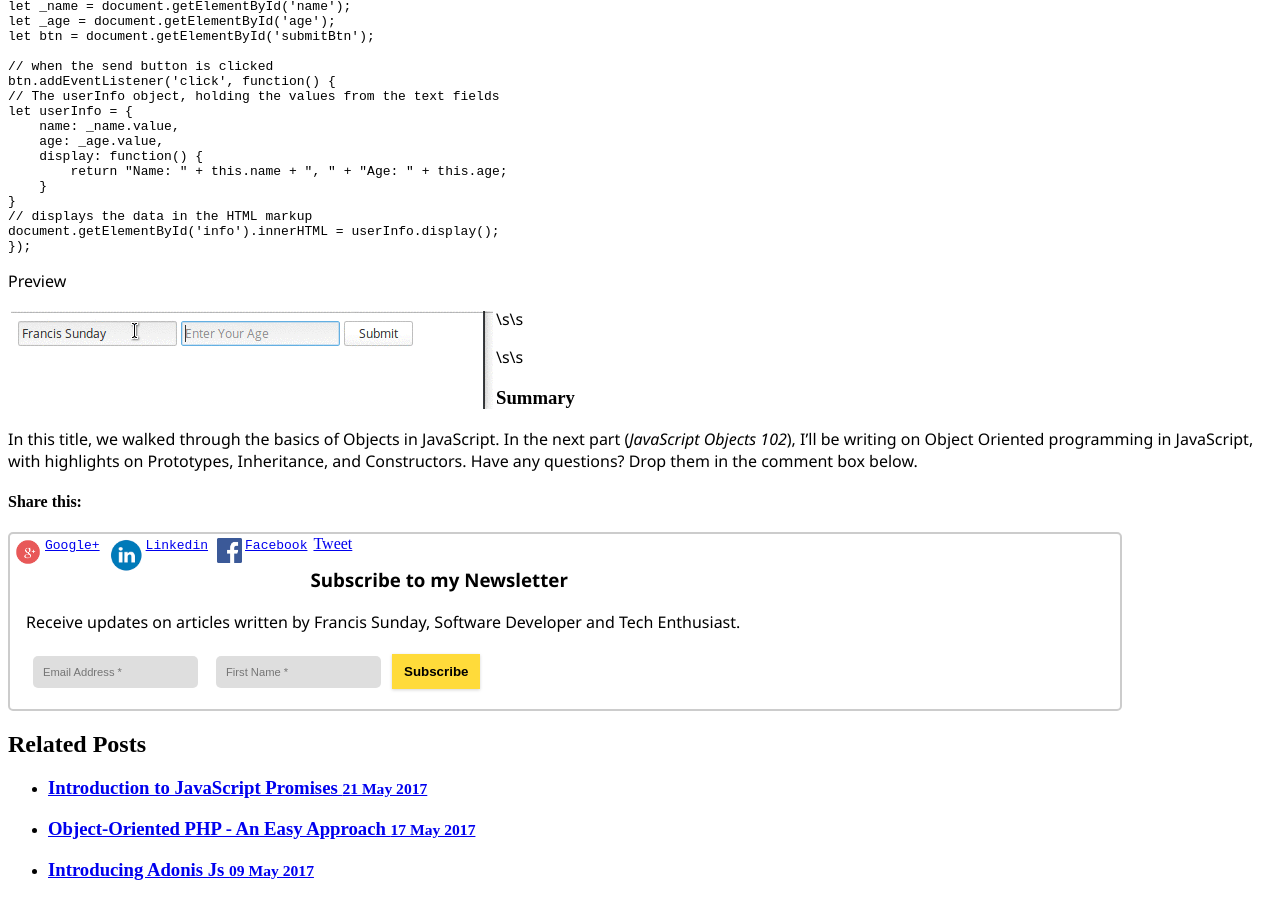
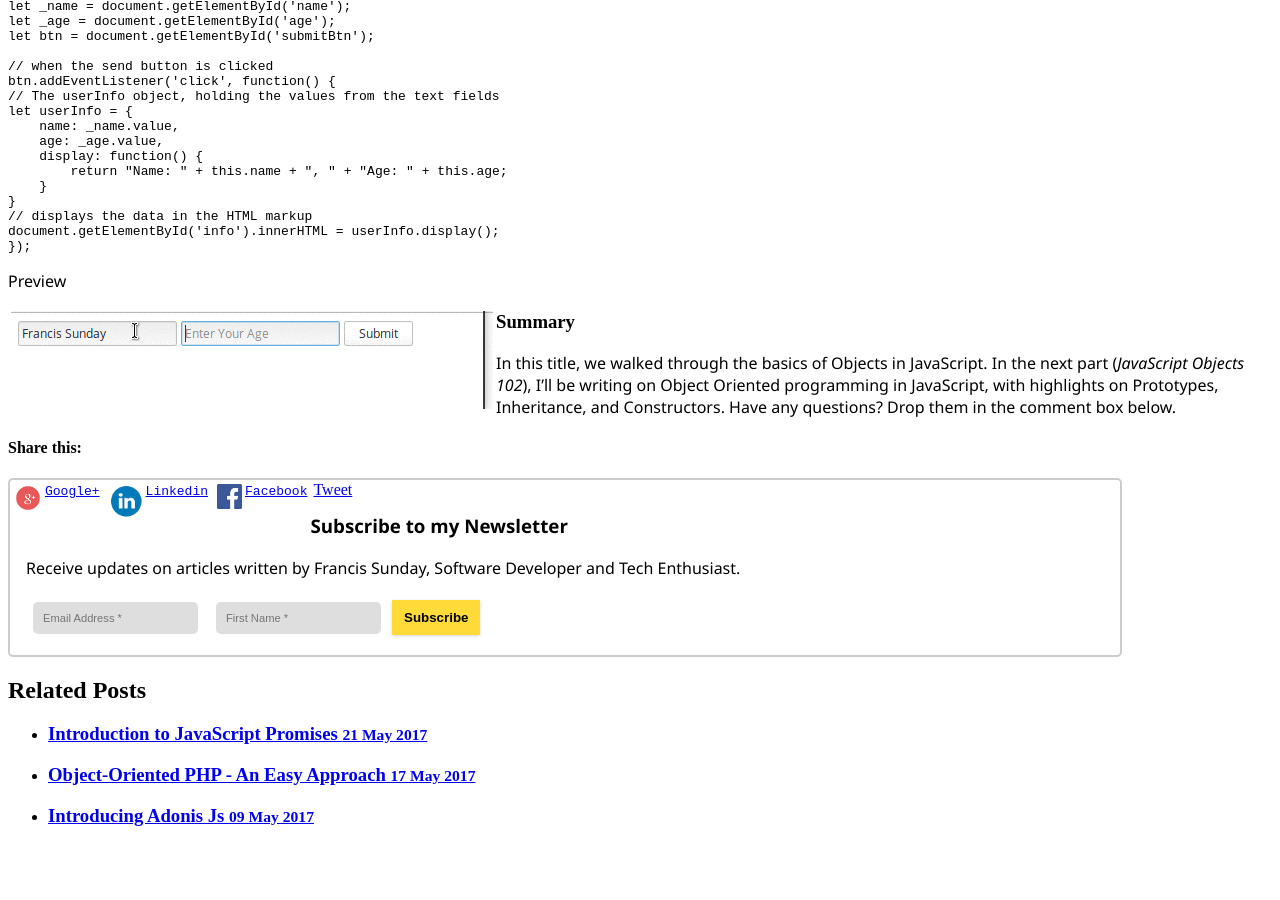
Before and after one commit to 1Rico/hakaselabs.github.io, a Jekyll site: the page built from _posts/2017-05-25-javascript-objects-101.md, in a window 1280 px wide and 900 px high, scrolled down 2621 px. Built offline with Jekyll 4.4.1, drawn with Linux system fonts in a browser that asks for light colours; emoji names are drawn with the system emoji font; Markdown is read by kramdown in place of the engine named in the settings; comment, search, counter and statistics services are not loaded; after the commit the page ends 3467 px from its top, so only the background shows below that.

Commit message:
New Post

````diff
--- a/_posts/2017-05-25-javascript-objects-101.md
+++ b/_posts/2017-05-25-javascript-objects-101.md
@@ -155,9 +155,8 @@
 ```
 Preview
 
-![Objects-demo]({{site.url}}/assets/Objects-demo.gif "Objects Demo") \s\s
+![Objects-demo]({{site.url}}/assets/Objects-demo.gif "Objects Demo")
 
-\s\s
 
 ### Summary
 In this title, we walked through the basics of Objects in JavaScript. In the next part (*JavaScript Objects 102*), I'll be writing on Object Oriented programming in JavaScript, with highlights on Prototypes, Inheritance, and Constructors.
````
